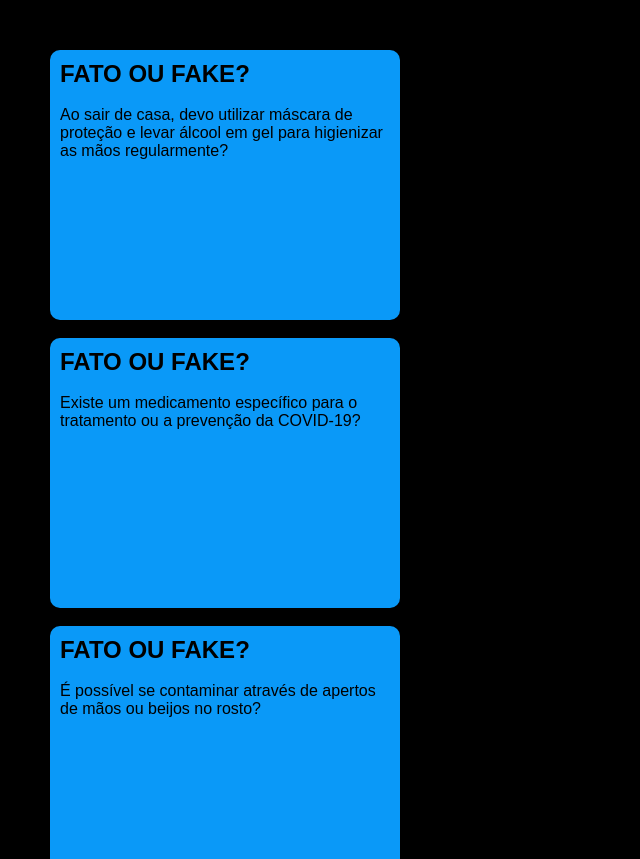
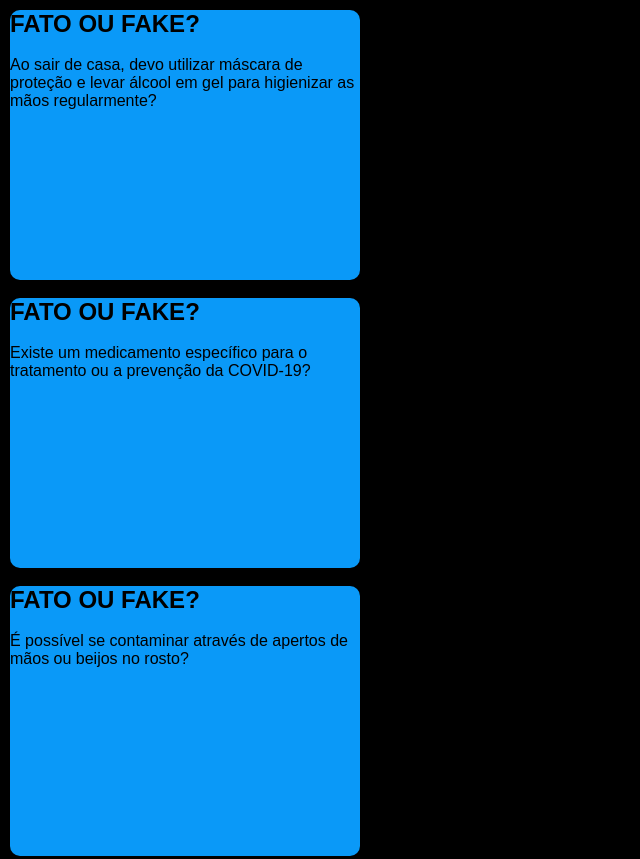
Before and after one commit to ruancorreia/fatoOUfake, a plain HTML site: page index.html in a window 1280 px wide. Shown: the top 859 px of the page, without its empty margins (0-640 px from the left). Drawn offline with Linux system fonts and the light colour scheme.

```diff
--- a/style.css
+++ b/style.css
@@ -18,7 +18,7 @@ body {
 
 section {
   width: 250px;
-  margin: 50px;
+  margin: 10px;
 }
 
 .face {
@@ -32,7 +32,7 @@ section {
   position: absolute;
   width: 100%;
   height: 100%;
-  padding: 10px;
+  padding: 10 0 0 10px;
   border-radius: 10px;
   transition: 700ms;
 }
```
